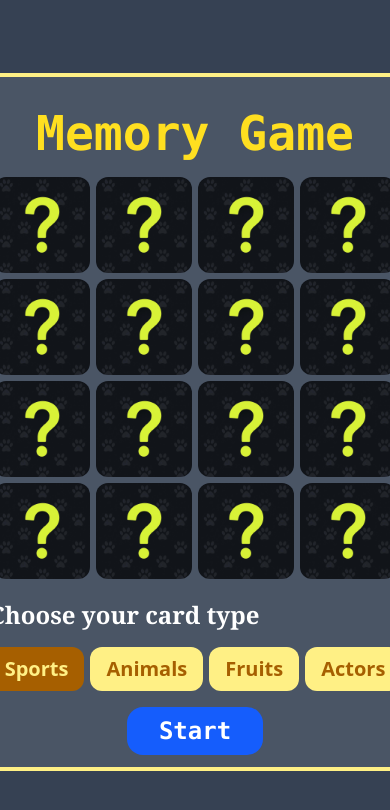
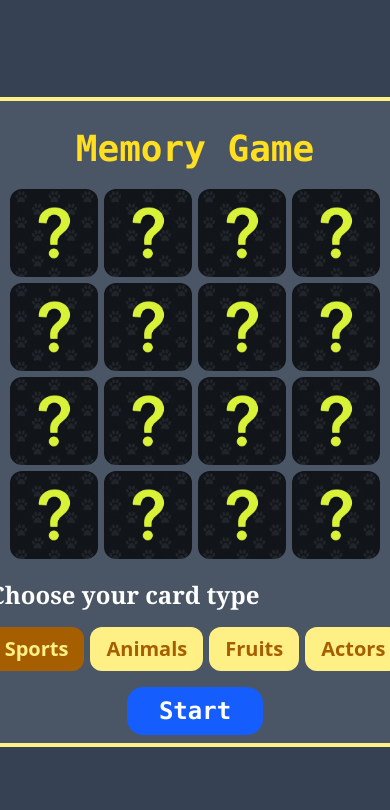
Before and after one commit to RashidShaik16/mylearning-phase, a website: page docs/Memory Game/index.html in a window 390 px wide. Shown: the top 810 px of the page. Drawn offline with Linux system fonts and the light colour scheme.

Commit message:
Fixed resposive issue in mobile view

```diff
--- a/docs/Memory Game/index.html
+++ b/docs/Memory Game/index.html
@@ -6,9 +6,9 @@
     <link href="./src/output.css" rel="stylesheet">
     <title>Toggle Bulb</title>
 </head>
-<body class=" h-screen flex justify-center items-center bg-gray-700">
-    <main id="main" class="border-4 max-w-screen border-yellow-200 rounded-2xl p-3 bg-gray-600 flex flex-col items-center">
-        <h1 class="text-5xl my-5 text-yellow-300 font-mono font-bold">Memory Game</h1>
+<body class=" h-screen flex justify-center items-center bg-gray-700 box-border">
+    <main id="main" class="border-4 box-border border-yellow-200 rounded-2xl p-2 bg-gray-600 flex flex-col items-center">
+        <h1 class="text-4xl my-5 text-yellow-300 font-mono font-bold">Memory Game</h1>
          <div id="card-grid" class="grid grid-cols-4 gap-1.5">
             <!-- Cards deck here -->
         </div>
--- a/docs/Memory Game/script.js
+++ b/docs/Memory Game/script.js
@@ -86,7 +86,7 @@ deck() //For initial decks
 
 function createCard(type) {
   const card = document.createElement('div');
-  card.className = 'w-24 h-24 perspective cursor-pointer';
+  card.className = 'w-22 h-22 perspective cursor-pointer mx-auto';
   card.setAttribute('data-type', type);
   card.setAttribute('onclick', 'flipCard(this)');
 
```
Also changed, not shown: docs/Memory Game/src/output.css.
